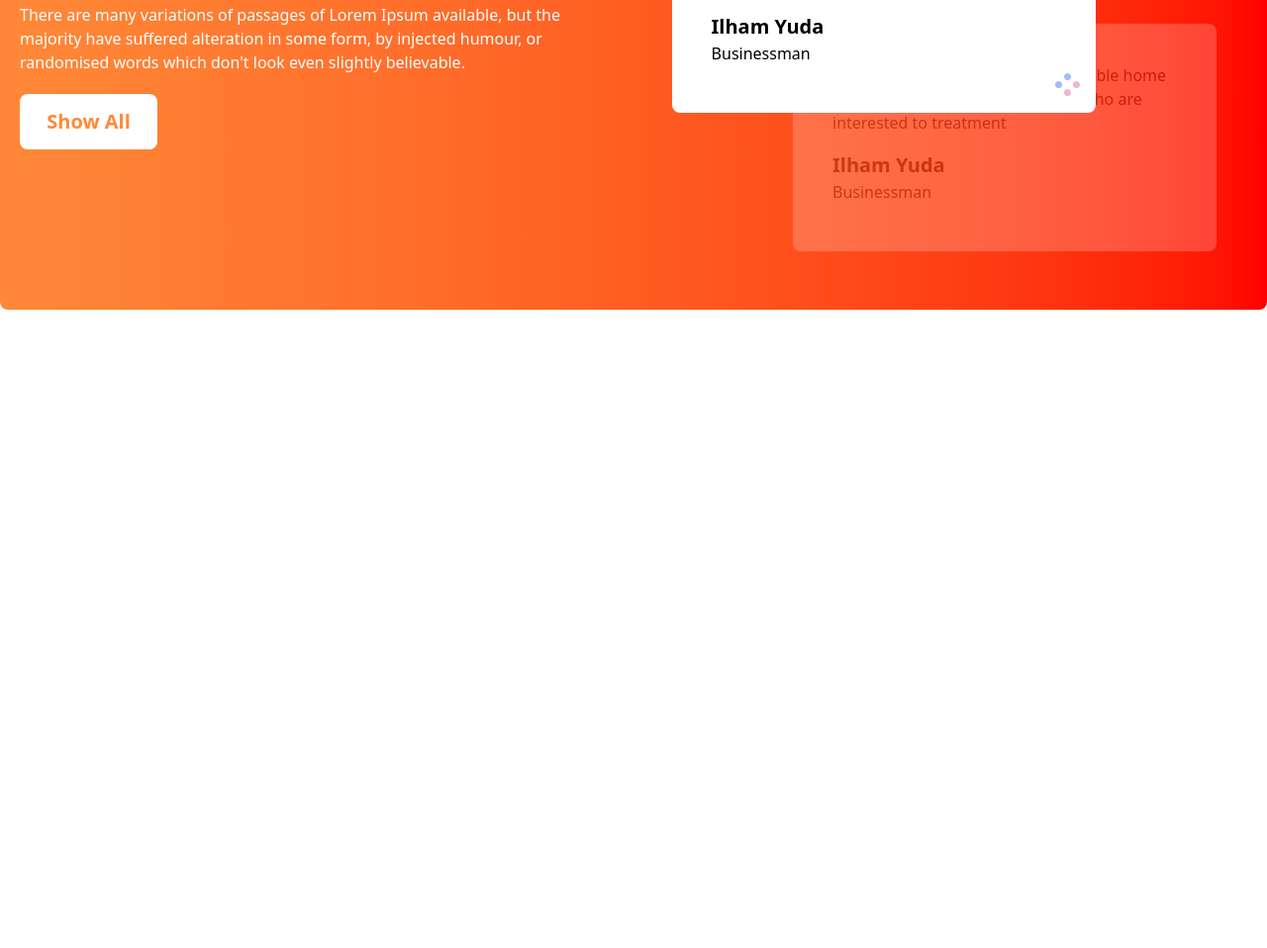
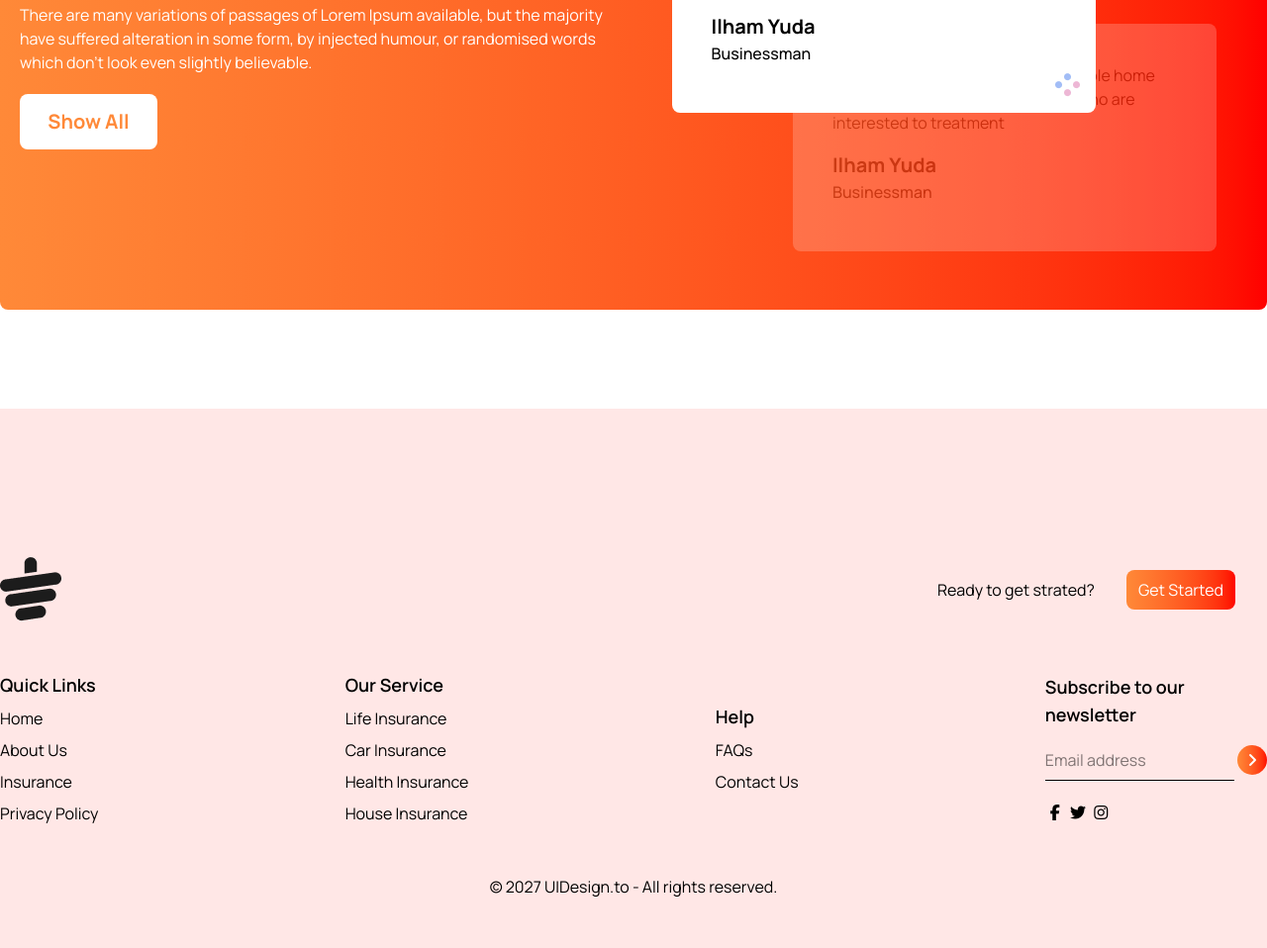
Before and after one commit to nomankhan323/Tea-House, a plain HTML site: page index.html in a window 1280 px wide. Shown: the part 2192-3150 px from the top of the page at 99% size. Before the commit the page ends 2505 px from the top, so only its background shows below. Drawn offline with nearby package versions, Linux system fonts and the light colour scheme.

Commit message:
footer section done

```diff
--- a/index.html
+++ b/index.html
@@ -5,6 +5,7 @@
     <meta charset="UTF-8">
     <meta name="viewport" content="width=device-width, initial-scale=1.0">
     <title>Tea House</title>
+    <link rel="stylesheet" href="./style.css">
     <!-- tailwind cdn -->
     <script src="https://cdn.jsdelivr.net/npm/@tailwindcss/browser@4"></script>
 
@@ -14,7 +15,7 @@
         crossorigin="anonymous" referrerpolicy="no-referrer" />
 </head>
 
-<body>
+<body class="manrope-font">
     <!-- banner section -->
     <div class="parent-div flex flex-col md:flex-row justify-between min-h-[200px] max-w-[1400px] mx-auto">
         <div class="l-div">
@@ -162,6 +163,55 @@
             </div>
         </div>
     </div>
+    <!-- footer section  -->
+    <footer class="bg-[#ffe7e6] py-[50px] mt-[100px]">
+        <div class="footer-parent mt-[100px] max-w-[1400px] mx-auto">
+            <div class="flex justify-between items-center">
+                <img src="./images/cup.png" alt="">
+                <div class="flex items-center mr-8">
+                    <p class="mr-8">Ready to get strated?</p>
+                    <button class="bg-gradient-to-r
+            from-[#ff8938] to-[#ff0000] text-white rounded-lg py-2 px-3">Get Started</button>
+                </div>
+            </div>
+            <div class="flex flex-col items-center text-center md:text-left md:flex-row justify-between mt-[50px]">
+                <div>
+                    <p class="font-semibold text-lg">Quick Links</p>
+                    <p class="mt-2">Home</p>
+                    <p class="mt-2">About Us</p>
+                    <p class="mt-2">Insurance</p>
+                    <p class="mt-2">Privacy Policy</p>
+                </div>
+
+                <div>
+                    <p class="font-semibold text-lg">Our Service</p>
+                    <p class="mt-2">Life Insurance</p>
+                    <p class="mt-2">Car Insurance</p>
+                    <p class="mt-2">Health Insurance</p>
+                    <p class="mt-2">House Insurance</p>
+                </div>
+
+                <div>
+                    <p class="font-semibold text-lg">Help</p>
+                    <p class="mt-2">FAQs</p>
+                    <p class="mt-2">Contact Us</p>
+                </div>
+
+                <div>
+                    <p class="font-semibold text-lg">Subscribe to our <br> newsletter</p>
+                    <input type="text" placeholder="Email address" class="border-b-1 outline-none pb-2 mt-5">
+                    <button class="text-white h-[30px] w-[30px] rounded-full bg-gradient-to-r
+            from-[#ff8938] to-[#ff0000]"><i class="fa-solid fa-angle-right"></i></button>
+                    <div class="mt-5">
+                        <i class="fa-brands fa-facebook-f"></i>
+                        <i class="fa-brands fa-twitter"></i>
+                        <i class="fa-brands fa-instagram"></i>
+                    </div>
+                </div>
+            </div>
+            <p class="text-center mt-[50px]">© 2027 UIDesign.to - All rights reserved.</p>
+        </div>
+    </footer>
 </body>
 
 </html>
--- a/style.css
+++ b/style.css
@@ -1,5 +1,5 @@
 @import url('https://fonts.googleapis.com/css2?family=Manrope:wght@200..800&display=swap');
 
-manrope-font {
+.manrope-font {
     font-family: "Manrope", sans-serif;
 }
```
